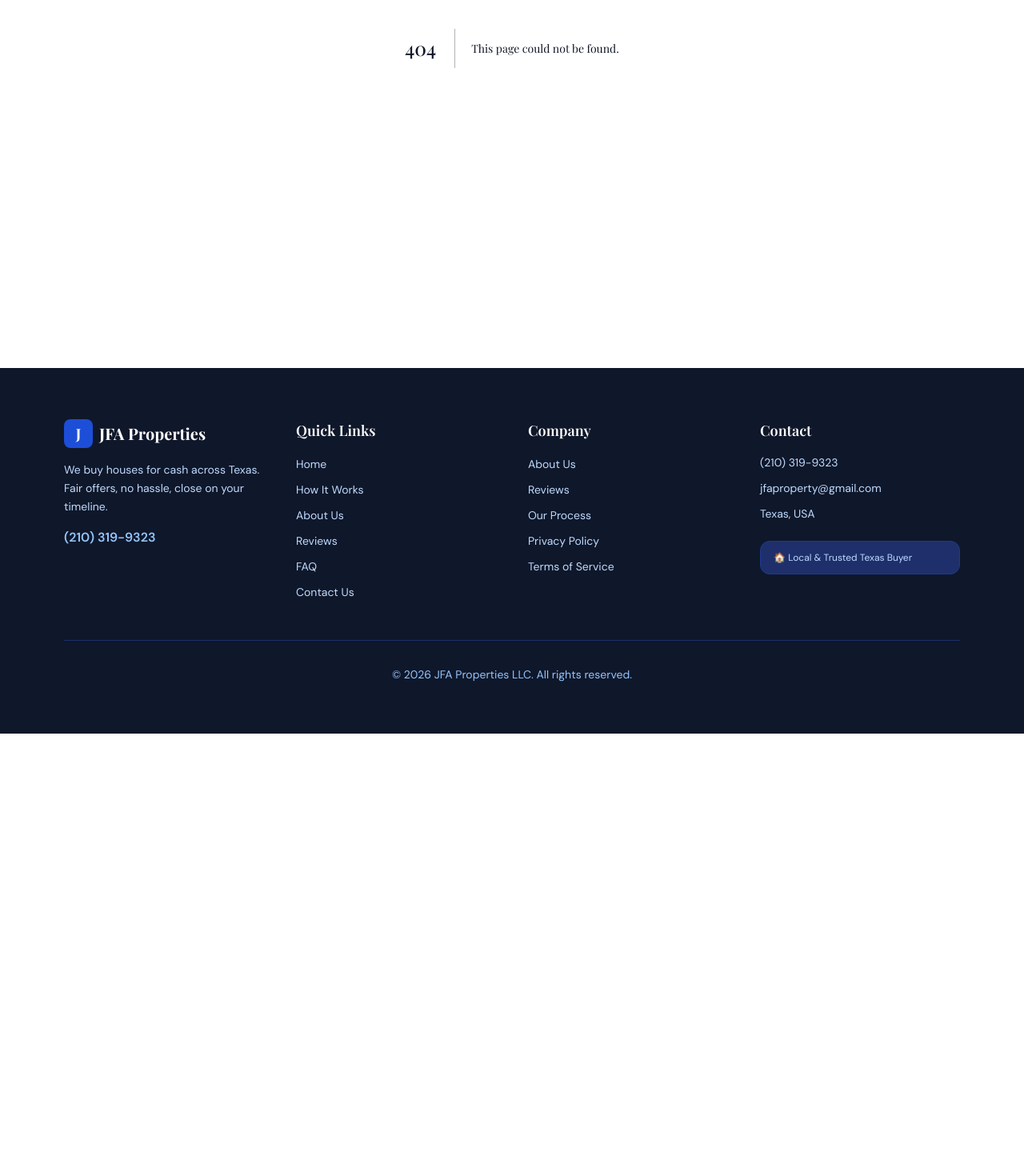
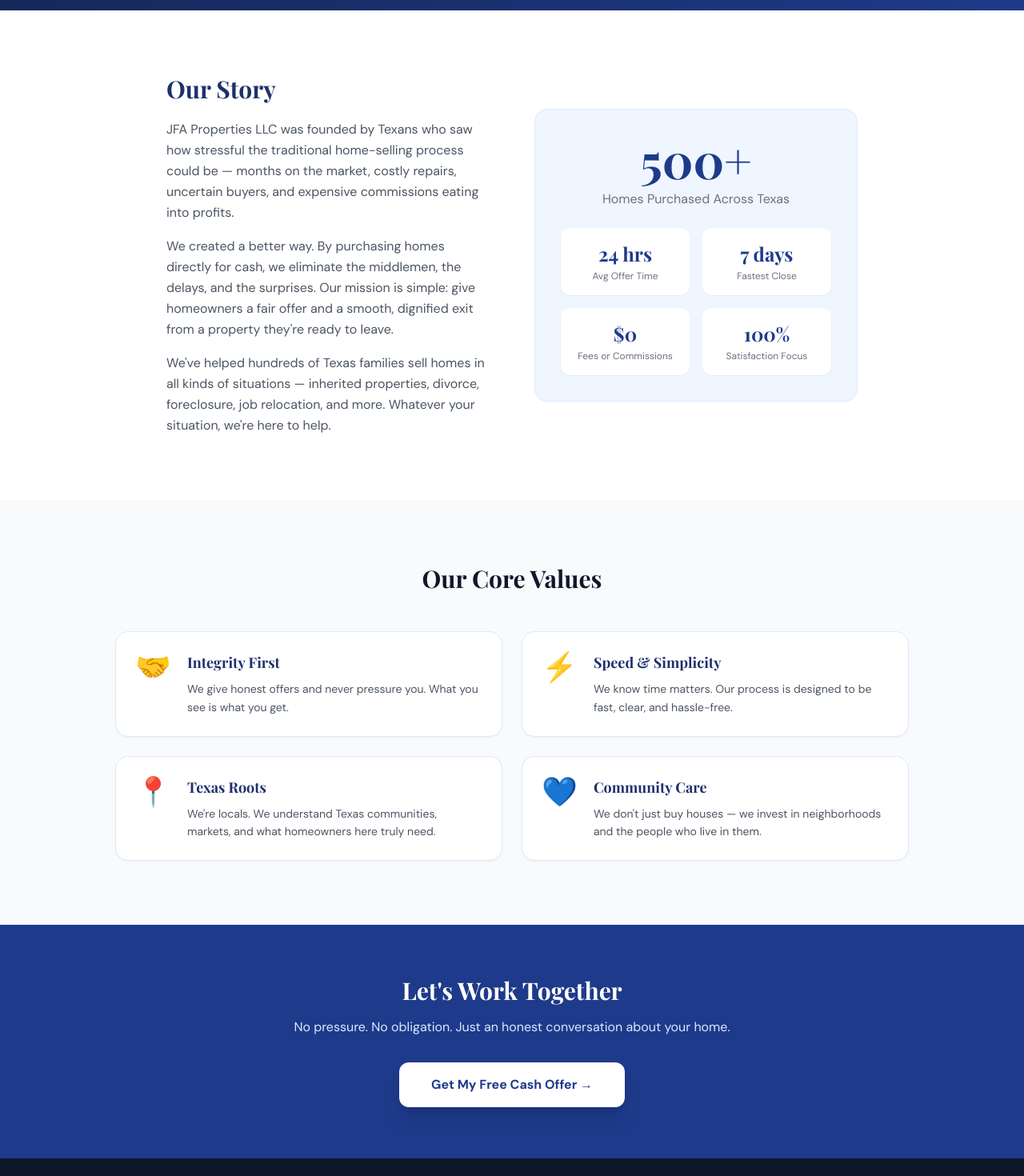
Before and after one commit to jfaproperty/Jfa-prosperity, a Next.js app: page /about in a window 1280 px wide. Before the commit this address had no page. Shown: the part 340-1810 px from the top of the page at 80% size. Before the commit the page ends 1257 px from the top, so only its background shows below. Built offline with nearby package versions, Linux system fonts and the light colour scheme; a web font is replaced by a local one.

Commit message:
Create page.tsx

```diff
--- /dev/null
+++ b/app/about/page.tsx
@@ -0,0 +1,96 @@
+import type { Metadata } from 'next'
+import Link from 'next/link'
+import FadeUp from '@/components/FadeUp'
+
+export const metadata: Metadata = {
+  title: 'About Us | JFA Properties LLC',
+  description: 'Learn about JFA Properties LLC — a Texas-based cash home buyer committed to helping homeowners sell fast and fairly.',
+}
+
+const values = [
+  { icon: '🤝', title: 'Integrity First', desc: 'We give honest offers and never pressure you. What you see is what you get.' },
+  { icon: '⚡', title: 'Speed & Simplicity', desc: 'We know time matters. Our process is designed to be fast, clear, and hassle-free.' },
+  { icon: '📍', title: 'Texas Roots', desc: "We're locals. We understand Texas communities, markets, and what homeowners here truly need." },
+  { icon: '💙', title: 'Community Care', desc: "We don't just buy houses — we invest in neighborhoods and the people who live in them." },
+]
+
+export default function AboutPage() {
+  return (
+    <>
+      <section className="bg-gradient-to-br from-brand-900 to-brand-700 text-white pt-36 pb-20">
+        <div className="max-w-3xl mx-auto px-4 text-center">
+          <h1 className="font-display text-5xl font-bold mb-4">About JFA Properties</h1>
+          <p className="text-blue-100 text-xl leading-relaxed">
+            A Texas company built on trust, transparency, and treating every homeowner with respect.
+          </p>
+        </div>
+      </section>
+
+      <section className="py-20 bg-white">
+        <div className="max-w-4xl mx-auto px-4 grid md:grid-cols-2 gap-14 items-center">
+          <FadeUp>
+            <div>
+              <h2 className="font-display text-3xl font-bold text-brand-800 mb-5">Our Story</h2>
+              <p className="text-gray-600 leading-relaxed mb-4">
+                JFA Properties LLC was founded by Texans who saw how stressful the traditional home-selling process could be — months on the market, costly repairs, uncertain buyers, and expensive commissions eating into profits.
+              </p>
+              <p className="text-gray-600 leading-relaxed mb-4">
+                We created a better way. By purchasing homes directly for cash, we eliminate the middlemen, the delays, and the surprises. Our mission is simple: give homeowners a fair offer and a smooth, dignified exit from a property they&apos;re ready to leave.
+              </p>
+              <p className="text-gray-600 leading-relaxed">
+                We&apos;ve helped hundreds of Texas families sell homes in all kinds of situations — inherited properties, divorce, foreclosure, job relocation, and more. Whatever your situation, we&apos;re here to help.
+              </p>
+            </div>
+          </FadeUp>
+          <FadeUp delay={150}>
+            <div className="bg-brand-50 rounded-2xl p-8 border border-brand-100 text-center">
+              <div className="font-display text-6xl font-bold text-brand-700 mb-2">500+</div>
+              <div className="text-gray-500 mb-6">Homes Purchased Across Texas</div>
+              <div className="grid grid-cols-2 gap-4 text-center">
+                {[['24 hrs', 'Avg Offer Time'], ['7 days', 'Fastest Close'], ['$0', 'Fees or Commissions'], ['100%', 'Satisfaction Focus']].map(([val, label]) => (
+                  <div key={label} className="bg-white rounded-xl p-4 shadow-sm">
+                    <div className="font-display text-2xl font-bold text-brand-700">{val}</div>
+                    <div className="text-xs text-gray-500 mt-1">{label}</div>
+                  </div>
+                ))}
+              </div>
+            </div>
+          </FadeUp>
+        </div>
+      </section>
+
+      <section className="py-20 bg-gray-50">
+        <div className="max-w-5xl mx-auto px-4">
+          <FadeUp>
+            <h2 className="font-display text-3xl font-bold text-brand-900 mb-12 text-center">Our Core Values</h2>
+          </FadeUp>
+          <div className="grid sm:grid-cols-2 gap-6">
+            {values.map((v, i) => (
+              <FadeUp key={v.title} delay={i * 100}>
+                <div className="bg-white rounded-2xl p-6 flex gap-5 border border-brand-100 hover:border-brand-300 transition-colors shadow-sm">
+                  <div className="text-4xl flex-shrink-0">{v.icon}</div>
+                  <div>
+                    <h3 className="font-display text-lg font-bold text-brand-800 mb-2">{v.title}</h3>
+                    <p className="text-gray-600 text-sm leading-relaxed">{v.desc}</p>
+                  </div>
+                </div>
+              </FadeUp>
+            ))}
+          </div>
+        </div>
+      </section>
+
+      <section className="py-16 bg-brand-700 text-white text-center">
+        <FadeUp>
+          <div className="max-w-2xl mx-auto px-4">
+            <h2 className="font-display text-3xl font-bold mb-4">Let&apos;s Work Together</h2>
+            <p className="text-blue-100 mb-8">No pressure. No obligation. Just an honest conversation about your home.</p>
+            <Link href="/contact" className="inline-block bg-white text-brand-700 font-bold px-10 py-4 rounded-xl hover:bg-blue-50 transition-colors shadow-xl">
+              Get My Free Cash Offer →
+            </Link>
+          </div>
+        </FadeUp>
+      </section>
+    </>
+  )
+}
```
